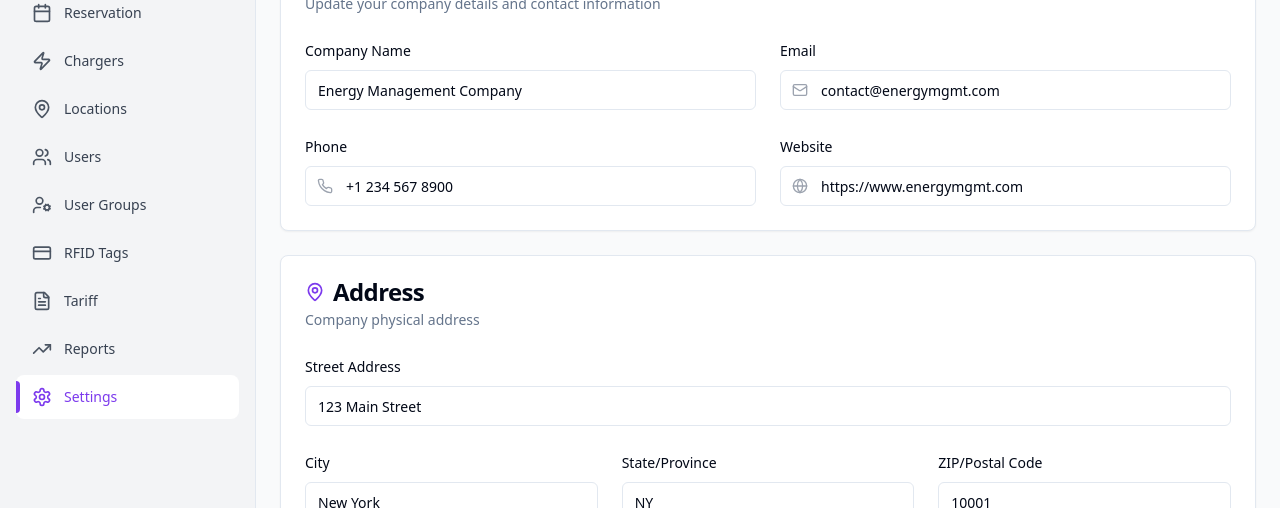
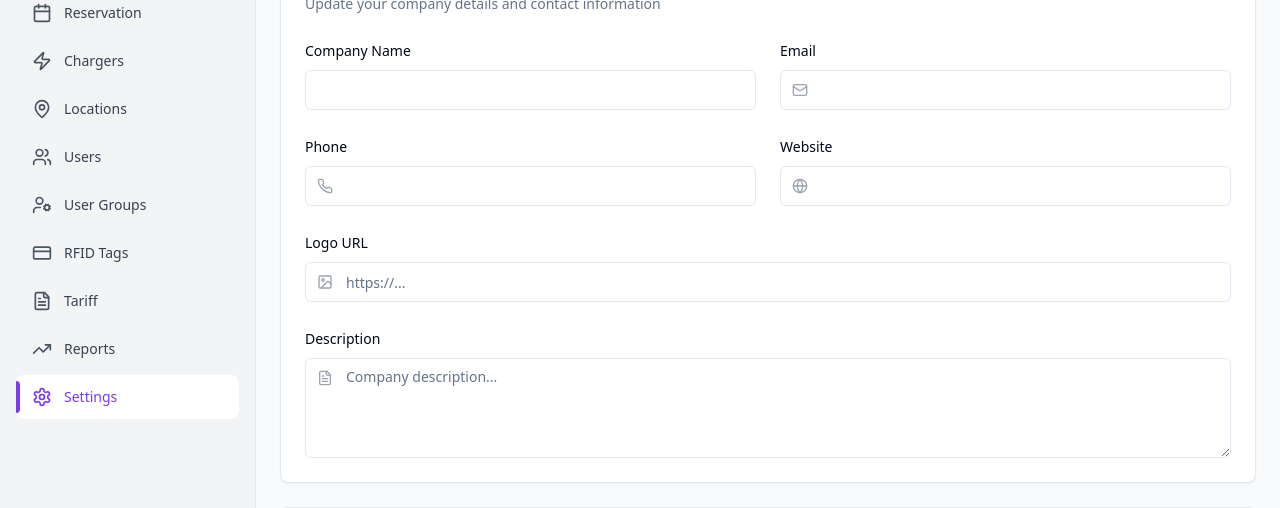
Before and after one commit to musticode/ocppcentral-admin, a React (Vite) app: page /settings in a window 1280 px wide. Shown: the part 233-741 px from the top of the page. Built offline with nearby package versions, Linux system fonts and the light colour scheme; no server answers.

Commit message:
fix: company informations and settings page are updated

```diff
--- a/src/api/chargePoint.api.ts
+++ b/src/api/chargePoint.api.ts
@@ -61,7 +61,7 @@ export const chargePointApi = {
     limit?: number;
   }): Promise<PaginatedResponse<ChargePoint>> => {
     const response = await apiClient.get<PaginatedResponse<ChargePoint>>(
-      `/charge-points/listAllChargePoints?companyId=${params?.companyId}`,
+      `/charge-points/listAllChargePoints${params?.companyId}`,
       { params: { companyId: params?.companyId } }
     );
     console.log(response.data);
--- /dev/null
+++ b/src/api/company.api.ts
@@ -0,0 +1,16 @@
+import { apiClient } from "./axios";
+import type { Company } from "@/types/api";
+
+export const companyApi = {
+  getCompanyById: async (companyId: string): Promise<Company> => {
+    const response = await apiClient.get<Company>(`/companies/${companyId}`);
+    return response.data;
+  },
+  updateCompany: async (companyId: string, data: Company): Promise<Company> => {
+    const response = await apiClient.put<Company>(
+      `/companies/${companyId}`,
+      data
+    );
+    return response.data;
+  },
+};
--- a/src/features/settings/CompanySettingsPage.tsx
+++ b/src/features/settings/CompanySettingsPage.tsx
@@ -1,43 +1,70 @@
-import { useState } from "react";
-import { Card, CardContent, CardHeader, CardTitle, CardDescription } from "@/components/ui/card";
+import { useState, useEffect } from "react";
+import {
+  Card,
+  CardContent,
+  CardHeader,
+  CardTitle,
+  CardDescription,
+} from "@/components/ui/card";
 import { Button } from "@/components/ui/button";
 import { Input } from "@/components/ui/input";
 import { Label } from "@/components/ui/label";
-import { Save, Building2, Mail, Phone, MapPin, Globe } from "lucide-react";
+import { Textarea } from "@/components/ui/textarea";
+import {
+  Save,
+  Building2,
+  Mail,
+  Phone,
+  MapPin,
+  Globe,
+  Image,
+  FileText,
+} from "lucide-react";
 import { useToast } from "@/components/ui/use-toast";
+import { useCompanyStore } from "@/store/company.store";
+import { companyApi } from "@/api/company.api";
+import type { Company } from "@/types/api";
 
 export const CompanySettingsPage = () => {
   const { toast } = useToast();
   const [isSaving, setIsSaving] = useState(false);
+  const companyId = useCompanyStore((state) => state.companyId);
+  const [companyData, setCompanyData] = useState<Company | null>(null);
 
-  // Dummy company data
-  const [companyData, setCompanyData] = useState({
-    name: "Energy Management Company",
-    email: "contact@energymgmt.com",
-    phone: "+1 234 567 8900",
-    address: "123 Main Street",
-    city: "New York",
-    state: "NY",
-    zipCode: "10001",
-    country: "United States",
-    website: "https://www.energymgmt.com",
-    taxId: "TAX-123456789",
-    registrationNumber: "REG-987654321",
-  });
+  const fetchCompanyData = async () => {
+    try {
+      let response = await companyApi.getCompanyById(companyId ?? "");
+      setCompanyData(response);
+    } catch (error) {
+      console.error("Error fetching company data:", error);
+    }
+  };
+
+  useEffect(() => {
+    fetchCompanyData();
+  }, [companyId]);
 
   const handleInputChange = (field: string, value: string) => {
-    setCompanyData((prev) => ({ ...prev, [field]: value }));
+    if (companyData) {
+      setCompanyData({ ...companyData, [field]: value } as Company);
+    }
   };
 
   const handleSave = async () => {
     setIsSaving(true);
-    // Simulate API call
-    await new Promise((resolve) => setTimeout(resolve, 1000));
+    if (companyData) {
+      await companyApi.updateCompany(companyData.id, companyData);
+      toast({
+        title: "Settings saved",
+        description: "Company settings have been updated successfully.",
+      });
+    } else {
+      toast({
+        title: "Error",
+        description: "Company data not found.",
+      });
+    }
     setIsSaving(false);
-    toast({
-      title: "Settings saved",
-      description: "Company settings have been updated successfully.",
-    });
   };
 
   return (
@@ -67,7 +94,7 @@ export const CompanySettingsPage = () => {
               <Label htmlFor="name">Company Name</Label>
               <Input
                 id="name"
-                value={companyData.name}
+                value={companyData?.name ?? ""}
                 onChange={(e) => handleInputChange("name", e.target.value)}
               />
             </div>
@@ -79,7 +106,7 @@ export const CompanySettingsPage = () => {
                   id="email"
                   type="email"
                   className="pl-10"
-                  value={companyData.email}
+                  value={companyData?.email ?? ""}
                   onChange={(e) => handleInputChange("email", e.target.value)}
                 />
               </div>
@@ -92,7 +119,7 @@ export const CompanySettingsPage = () => {
                   id="phone"
                   type="tel"
                   className="pl-10"
-                  value={companyData.phone}
+                  value={companyData?.phone ?? ""}
                   onChange={(e) => handleInputChange("phone", e.target.value)}
                 />
               </div>
@@ -105,8 +132,37 @@ export const CompanySettingsPage = () => {
                   id="website"
                   type="url"
                   className="pl-10"
-                  value={companyData.website}
+                  value={companyData?.website ?? ""}
                   onChange={(e) => handleInputChange("website", e.target.value)}
+                />
+              </div>
+            </div>
+            <div className="space-y-2 md:col-span-2">
+              <Label htmlFor="logo">Logo URL</Label>
+              <div className="relative">
+                <Image className="absolute left-3 top-1/2 h-4 w-4 -translate-y-1/2 text-gray-400" />
+                <Input
+                  id="logo"
+                  type="url"
+                  placeholder="https://..."
+                  className="pl-10"
+                  value={companyData?.logo ?? ""}
+                  onChange={(e) => handleInputChange("logo", e.target.value)}
+                />
+              </div>
+            </div>
+            <div className="space-y-2 md:col-span-2">
+              <Label htmlFor="description">Description</Label>
+              <div className="relative">
+                <FileText className="absolute left-3 top-3 h-4 w-4 text-gray-400" />
+                <Textarea
+                  id="description"
+                  placeholder="Company description..."
+                  className="min-h-[100px] pl-10"
+                  value={companyData?.description ?? ""}
+                  onChange={(e) =>
+                    handleInputChange("description", e.target.value)
+                  }
                 />
               </div>
             </div>
@@ -128,7 +184,7 @@ export const CompanySettingsPage = () => {
             <Label htmlFor="address">Street Address</Label>
             <Input
               id="address"
-              value={companyData.address}
+              value={companyData?.address ?? ""}
               onChange={(e) => handleInputChange("address", e.target.value)}
             />
           </div>
@@ -137,7 +193,7 @@ export const CompanySettingsPage = () => {
               <Label htmlFor="city">City</Label>
               <Input
                 id="city"
-                value={companyData.city}
+                value={companyData?.city ?? ""}
                 onChange={(e) => handleInputChange("city", e.target.value)}
               />
             </div>
@@ -145,7 +201,7 @@ export const CompanySettingsPage = () => {
               <Label htmlFor="state">State/Province</Label>
               <Input
                 id="state"
-                value={companyData.state}
+                value={companyData?.state ?? ""}
                 onChange={(e) => handleInputChange("state", e.target.value)}
               />
             </div>
@@ -153,7 +209,7 @@ export const CompanySettingsPage = () => {
               <Label htmlFor="zipCode">ZIP/Postal Code</Label>
               <Input
                 id="zipCode"
-                value={companyData.zipCode}
+                value={companyData?.zipCode ?? ""}
                 onChange={(e) => handleInputChange("zipCode", e.target.value)}
               />
             </div>
@@ -162,7 +218,7 @@ export const CompanySettingsPage = () => {
             <Label htmlFor="country">Country</Label>
             <Input
               id="country"
-              value={companyData.country}
+              value={companyData?.country ?? ""}
               onChange={(e) => handleInputChange("country", e.target.value)}
             />
           </div>
@@ -181,7 +237,7 @@ export const CompanySettingsPage = () => {
               <Label htmlFor="taxId">Tax ID</Label>
               <Input
                 id="taxId"
-                value={companyData.taxId}
+                value={companyData?.taxId ?? ""}
                 onChange={(e) => handleInputChange("taxId", e.target.value)}
               />
             </div>
@@ -189,7 +245,7 @@ export const CompanySettingsPage = () => {
               <Label htmlFor="registrationNumber">Registration Number</Label>
               <Input
                 id="registrationNumber"
-                value={companyData.registrationNumber}
+                value={companyData?.registrationNumber ?? ""}
                 onChange={(e) =>
                   handleInputChange("registrationNumber", e.target.value)
                 }
@@ -200,8 +256,24 @@ export const CompanySettingsPage = () => {
       </Card>
 
       {/* Save Button */}
-      <div className="flex justify-end">
-        <Button onClick={handleSave} disabled={isSaving} size="lg">
+      <div className="flex flex-col gap-4 sm:flex-row sm:items-center sm:justify-between">
+        {(companyData?.createdAt ?? companyData?.updatedAt) && (
+          <p className="text-xs text-muted-foreground">
+            {companyData?.createdAt && (
+              <>Created: {new Date(companyData.createdAt).toLocaleString()}</>
+            )}
+            {companyData?.createdAt && companyData?.updatedAt && " · "}
+            {companyData?.updatedAt && (
+              <>Updated: {new Date(companyData.updatedAt).toLocaleString()}</>
+            )}
+          </p>
+        )}
+        <Button
+          onClick={handleSave}
+          disabled={isSaving || !companyId}
+          size="lg"
+          className="sm:ml-auto"
+        >
           <Save className="mr-2 h-4 w-4" />
           {isSaving ? "Saving..." : "Save Changes"}
         </Button>
```
Also changed, not shown: src/types/api.ts (+14 -11 lines).
